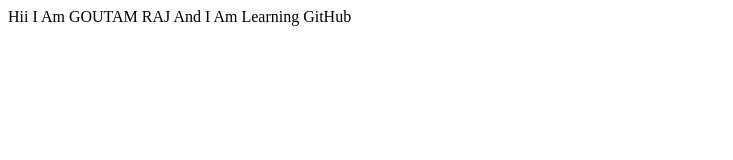
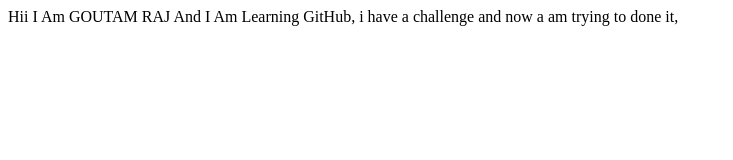
Before and after one commit to goutam-raj/Learning-GitHub, a plain HTML site: page index.html in a window 1280 px wide. Shown: the whole page, without its empty margins (0-733 px from the left). Drawn offline with Linux system fonts and the light colour scheme.

Commit message:
Update index.html

```diff
--- a/index.html
+++ b/index.html
@@ -6,6 +6,7 @@
     <title>learning GitHub</title>
 </head>
 <body>
-    Hii I Am GOUTAM RAJ And I Am Learning GitHub
+    Hii I Am GOUTAM RAJ And I Am Learning GitHub,
+     i have a challenge and now a am trying to done it,
 </body>
 </html>
```
